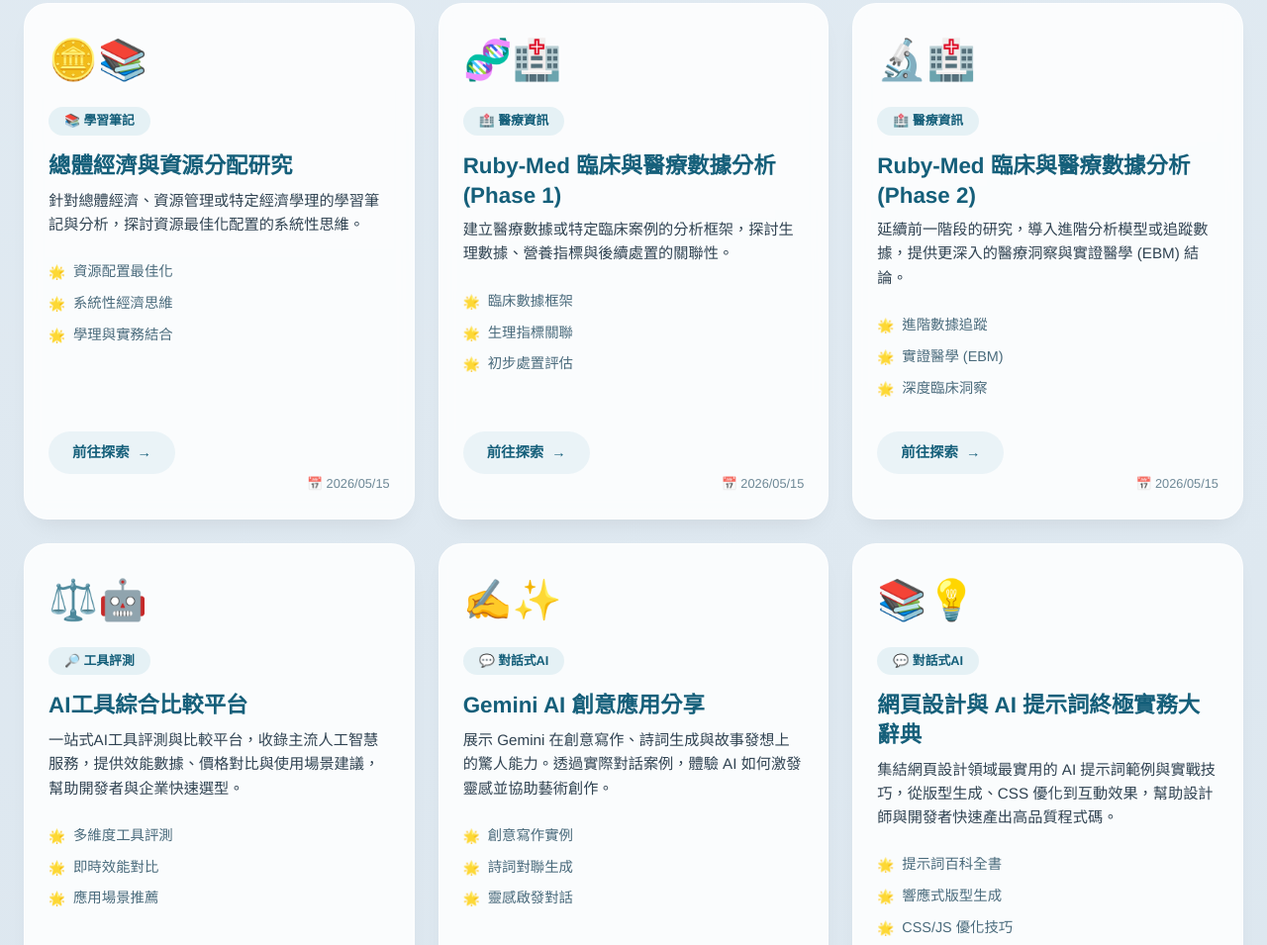
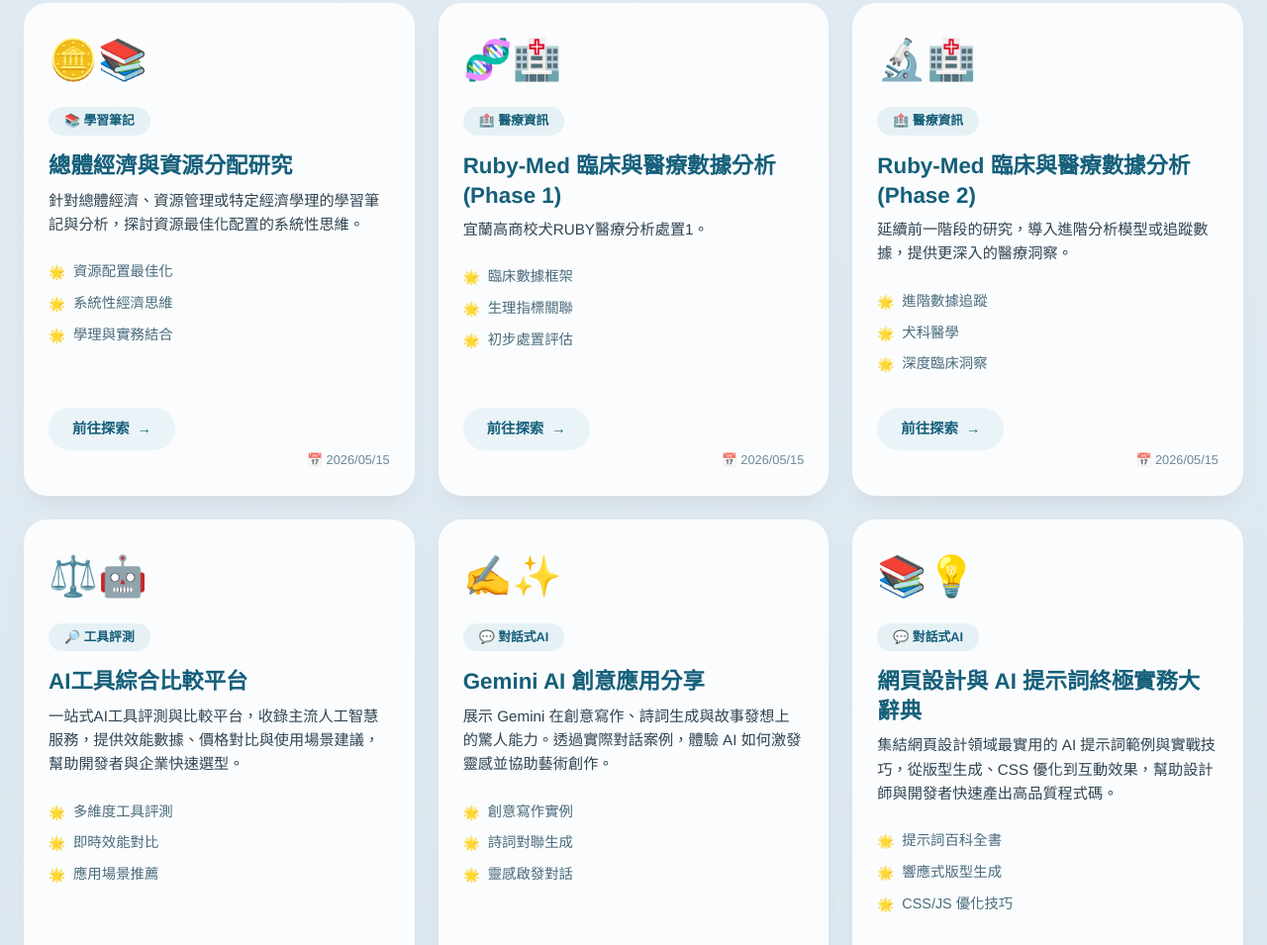
Before and after one commit to s8762999999-design/s8762999999-design.github.io, a plain HTML site: page index.html in a window 1280 px wide. Shown: the part 6698-7653 px from the top of the page at 99% size. Drawn offline with Linux system fonts and the light colour scheme.

Commit message:
Update index.html

```diff
--- a/index.html
+++ b/index.html
@@ -637,8 +637,8 @@
         { title: "FH Trust 資產信託研究", shortTitle: "FH Trust 研究", url: "https://s8762999999-design.github.io/fhtrust-/", description: "探討財務信託。", features: ["財務跨界分析", "資產配置", "信託機制探討"], icon: "🏦🏥", category: "📊 跨域研究", group: "研究報告", showDevDate: true },
         { title: "專案/標的 009805 深度分析報告", shortTitle: "009805 分析", url: "https://s8762999999-design.github.io/009805-20260512-analysis/", description: "針對特定代碼 (009805) 於 2026 年 5 月 12 日的狀態進行深度數據解析，涵蓋趨勢預測、風險評估與決策建議。", features: ["即時數據解析", "趨勢與風險評估", "策略決策建議"], icon: "📈📊", category: "📈 數據分析", group: "研究報告", showDevDate: true },
         { title: "總體經濟與資源分配研究", shortTitle: "Economy 研究", url: "https://s8762999999-design.github.io/eciominy-study/", description: "針對總體經濟、資源管理或特定經濟學理的學習筆記與分析，探討資源最佳化配置的系統性思維。", features: ["資源配置最佳化", "系統性經濟思維", "學理與實務結合"], icon: "🪙📚", category: "📚 學習筆記", group: "研究報告", showDevDate: true },
-        { title: "Ruby-Med 臨床與醫療數據分析 (Phase 1)", shortTitle: "Ruby-Med 分析 I", url: "https://s8762999999-design.github.io/RUBY-MED-ANALYSIS/", description: "建立醫療數據或特定臨床案例的分析框架，探討生理數據、營養指標與後續處置的關聯性。", features: ["臨床數據框架", "生理指標關聯", "初步處置評估"], icon: "🧬🏥", category: "🏥 醫療資訊", group: "研究報告", showDevDate: true },
-        { title: "Ruby-Med 臨床與醫療數據分析 (Phase 2)", shortTitle: "Ruby-Med 分析 II", url: "https://s8762999999-design.github.io/RUBY-MED-ANALYSIS-2/", description: "延續前一階段的研究，導入進階分析模型或追蹤數據，提供更深入的醫療洞察與實證醫學 (EBM) 結論。", features: ["進階數據追蹤", "實證醫學 (EBM)", "深度臨床洞察"], icon: "🔬🏥", category: "🏥 醫療資訊", group: "研究報告", showDevDate: true },
+        { title: "Ruby-Med 臨床與醫療數據分析 (Phase 1)", shortTitle: "Ruby-Med 分析 I", url: "https://s8762999999-design.github.io/RUBY-MED-ANALYSIS/", description: "宜蘭高商校犬RUBY醫療分析處置1。", features: ["臨床數據框架", "生理指標關聯", "初步處置評估"], icon: "🧬🏥", category: "🏥 醫療資訊", group: "研究報告", showDevDate: true },
+        { title: "Ruby-Med 臨床與醫療數據分析 (Phase 2)", shortTitle: "Ruby-Med 分析 II", url: "https://s8762999999-design.github.io/RUBY-MED-ANALYSIS-2/", description: "延續前一階段的研究，導入進階分析模型或追蹤數據，提供更深入的醫療洞察。", features: ["進階數據追蹤", "犬科醫學", "深度臨床洞察"], icon: "🔬🏥", category: "🏥 醫療資訊", group: "研究報告", showDevDate: true },
 
         // 平台與對話
         { title: "AI工具綜合比較平台", shortTitle: "工具比較平台", url: "https://aitoolscomp-jaruvq4t.manus.space/?utm_id=97758_v0_s00_e0_tv0", description: "一站式AI工具評測與比較平台，收錄主流人工智慧服務，提供效能數據、價格對比與使用場景建議，幫助開發者與企業快速選型。", features: ["多維度工具評測", "即時效能對比", "應用場景推薦"], icon: "⚖️🤖", category: "🔎 工具評測", group: "平台與對話" },
```
